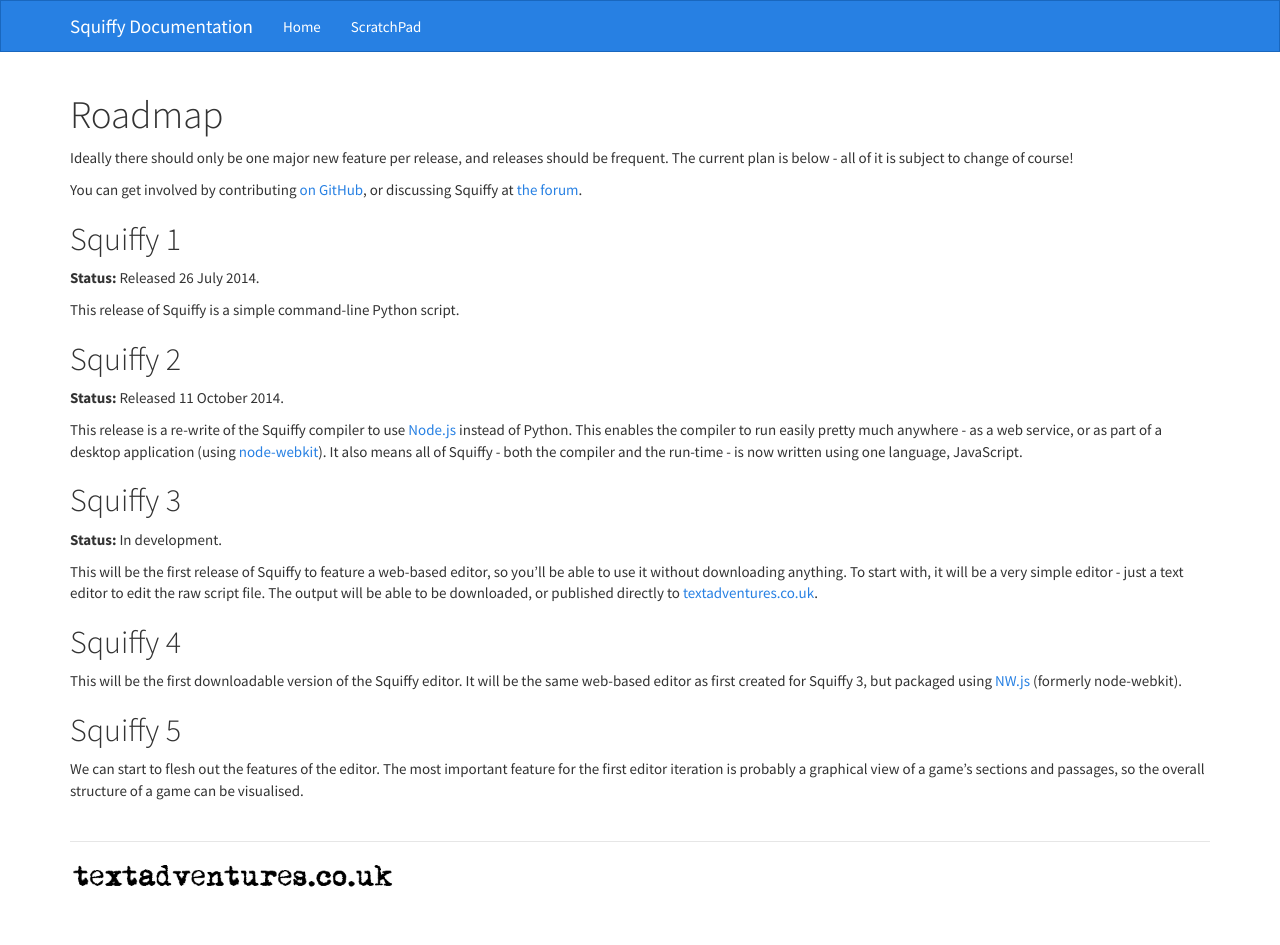
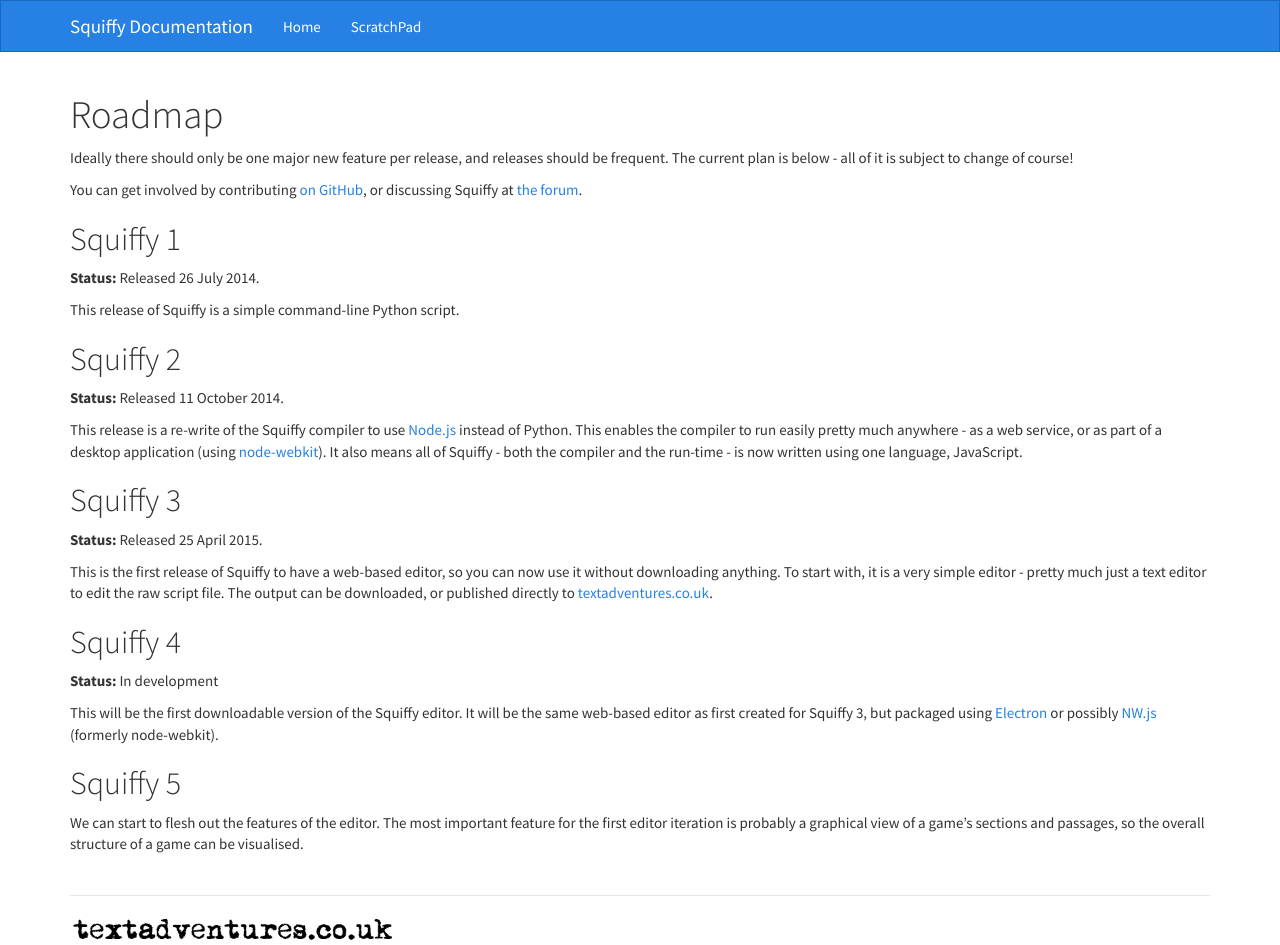
Before and after one commit to textadventures/squiffy, a Jekyll site: the page built from roadmap.md, in a window 1280 px wide. Built offline with Jekyll 4.4.1, drawn with Linux system fonts in a browser that asks for light colours; nearby versions of some CDN libraries; Markdown is read by kramdown in place of the engine named in the settings; before the commit the page ends 900 px from its top, so only the background shows below that.

Commit message:
Documentation updates for Squiffy 3

```diff
--- a/roadmap.md
+++ b/roadmap.md
@@ -21,13 +21,15 @@
 
 ## Squiffy 3
 
-**Status:** In development.
+**Status:** Released 25 April 2015.
 
-This will be the first release of Squiffy to feature a web-based editor, so you'll be able to use it without downloading anything. To start with, it will be a very simple editor - just a text editor to edit the raw script file. The output will be able to be downloaded, or published directly to [textadventures.co.uk](http://textadventures.co.uk/).
+This is the first release of Squiffy to have a web-based editor, so you can now use it without downloading anything. To start with, it is a very simple editor - pretty much just a text editor to edit the raw script file. The output can be downloaded, or published directly to [textadventures.co.uk](http://textadventures.co.uk/).
 
 ## Squiffy 4
 
-This will be the first downloadable version of the Squiffy editor. It will be the same web-based editor as first created for Squiffy 3, but packaged using [NW.js](http://nwjs.io/) (formerly node-webkit).
+**Status:** In development
+
+This will be the first downloadable version of the Squiffy editor. It will be the same web-based editor as first created for Squiffy 3, but packaged using [Electron](http://electron.atom.io/) or possibly [NW.js](http://nwjs.io/) (formerly node-webkit).
 
 ## Squiffy 5
 
```
Also changed, not shown: import.md (+2 -0 lines), index.md (+15 -7 lines), install.md (+5 -1 lines), usage.md (+1 -1 lines).
